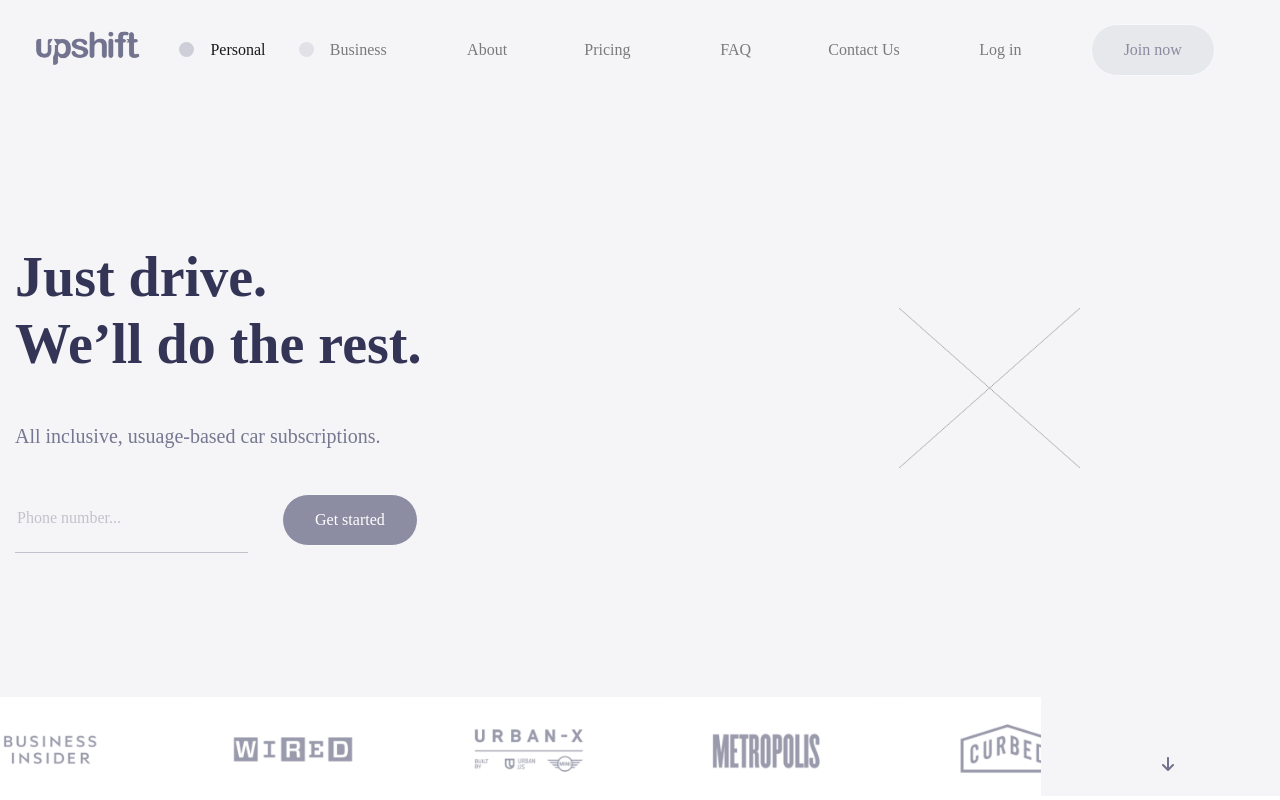
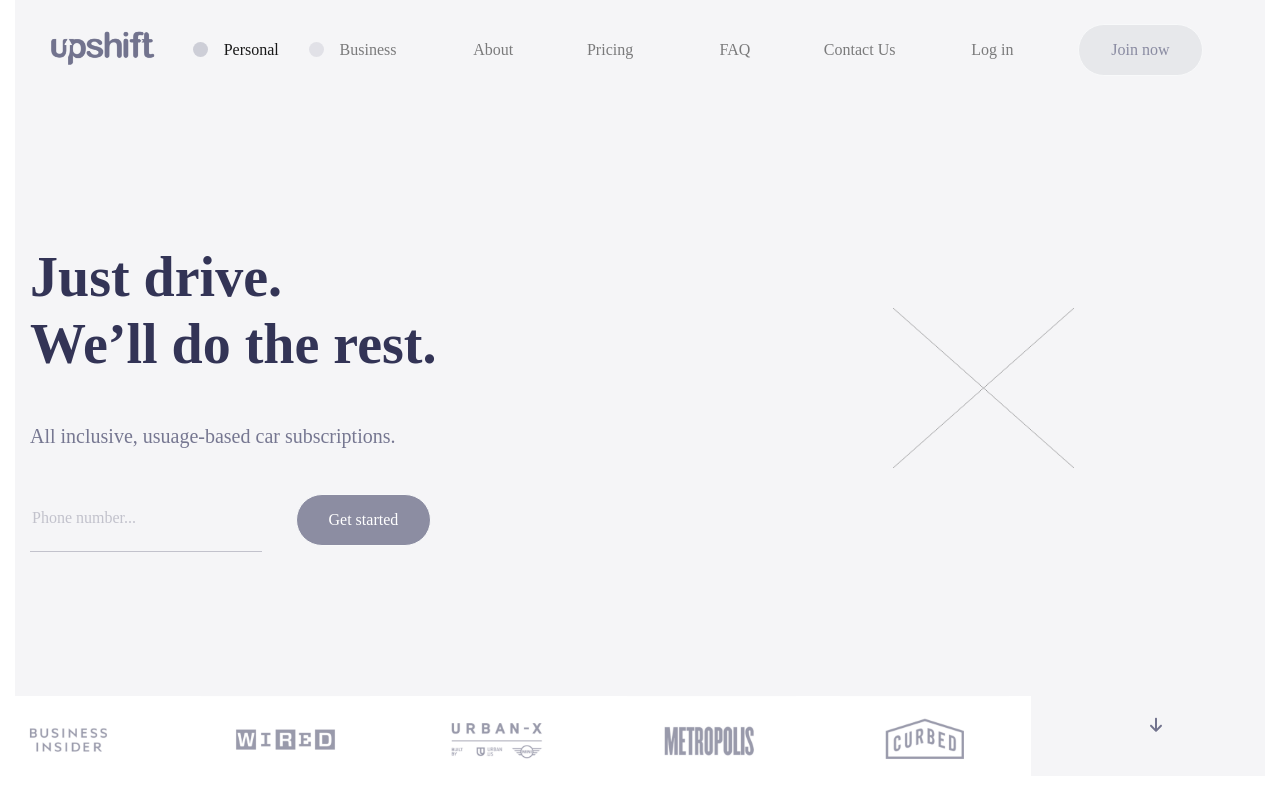
Before and after one commit to Nnaji-Victor/upshift, a website: page index.html in a window 1280 px wide. Shown: the top 800 px of the page. Drawn offline with nearby package versions, Linux system fonts and the light colour scheme.

Commit message:
modified brand section and header width

```diff
--- a/index.html
+++ b/index.html
@@ -13,6 +13,7 @@
 </head>
 
 <body>
+    <div class="container">
     <header class="header">
         <div class="container">
           <div class="navigation pt-lg-3">
@@ -84,6 +85,7 @@
             </div>
         </div>
     </header>
+    </div>
 
     <main>
         <div class="container">
@@ -233,7 +235,7 @@
         </div>
 
         <div class="container">
-            <div class="service-zone">
+            <div class="service-zone mb-lg-5">
                 <div class="row">
                     <div class="col-lg-6">
                         <div class="about-img-container sz-container">
@@ -343,7 +345,6 @@
                                     </p>
                                     <button type="button" class="btn btn-light util-btn-dark mb-lg-3">Start with Freedom</button>
                                     <p class="about-left__cta--2 mb-lg-5">View plan details &rarr;</p>
-
                                 </div>
                             </div>
                         </div>
@@ -351,6 +352,8 @@
                 </div>
             </div>
         </div>
+
+        <div class="container"></div>
     </main>
 
 
--- a/sass/components/_components.scss
+++ b/sass/components/_components.scss
@@ -40,19 +40,14 @@
 }
 
 .brand-logo{
-    height: 6rem;
-
-    &:first-child{
-        margin-left: -1.8rem;
-    }
-    &:not(last-child){
-    padding-left: 2rem;
-    }
+    max-height: 5rem;
 }
 
 .brands{
     background-color: #fff;
-    width: 100%;
+    display: flex;
+    justify-content: space-around;
+    align-items: center;
 
     @media (max-width: 1361px){
         overflow: auto;
@@ -66,7 +61,7 @@
     fill: $button-color-dark;
     height: 1rem;
     width: 1rem;
-    transform: translateY(59px)
+    transform: translateY(130%);
 }
 
 .about-img-container{
--- a/sass/layout/_layout.scss
+++ b/sass/layout/_layout.scss
@@ -57,7 +57,7 @@
 
 .service-zone{
     margin-top: 10rem;
-    height: 100vh;
+    height: auto;
     max-width: $max-width;
 }
 
```
Also changed, not shown: css/style.css.
